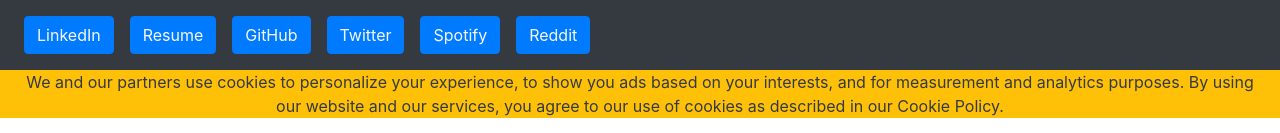
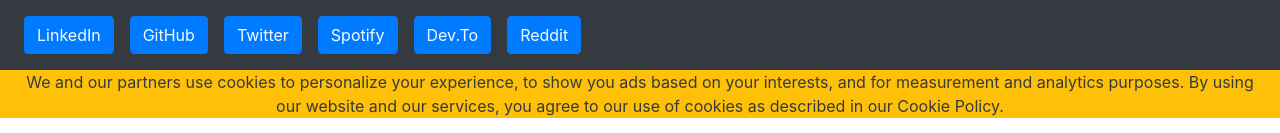
Before and after one commit to prp1277/Football, a React (Create React App) app: page / in a window 1280 px wide. Shown: the top 133 px of the page. Built offline with nearby package versions, Linux system fonts and the light colour scheme.

Commit message:
replace resume with dev.to

```diff
--- a/src/components/SocialMedia.jsx
+++ b/src/components/SocialMedia.jsx
@@ -9,10 +9,10 @@ class SocialMedia extends Component {
         <div className="row">
           <div className="container-fluid py-2">
             <button id="linkedin" className="btn btn-primary mx-2"><a className="text-light" href="https://bit.ly/powell-linkedin" >LinkedIn</a></button>
-            <button id="resume" className="btn btn-primary mx-2"><a className="text-light" href="https://1drv.ms/w/s!AoLkNBOSNnKylb1v8s3pCQn2LR-f-g" >Resume</a></button>
             <button id="github" className="btn btn-primary mx-2"><a className="text-light" href="https://bit.ly/Powell-GitHub" >GitHub</a></button>
             <button id="twitter" className="btn btn-primary mx-2"><a className="text-light" href="https://bit.ly/Powell-Twitter" >Twitter</a></button>
             <button id="spotify" className="btn btn-primary mx-2"><a className="text-light" href="http://bit.ly/Powell-Spotify" >Spotify</a></button>
+            <button id="dev" className="btn btn-primary mx-2"><a className="text-light" href="https://dev.to/prp1277">Dev.To</a></button>
             <button id="reddit" className="btn btn-primary mx-2"><a className="text-light" href="http://bit.ly/Powell-Reddit" >Reddit</a></button>
           </div>
         </div>
```
